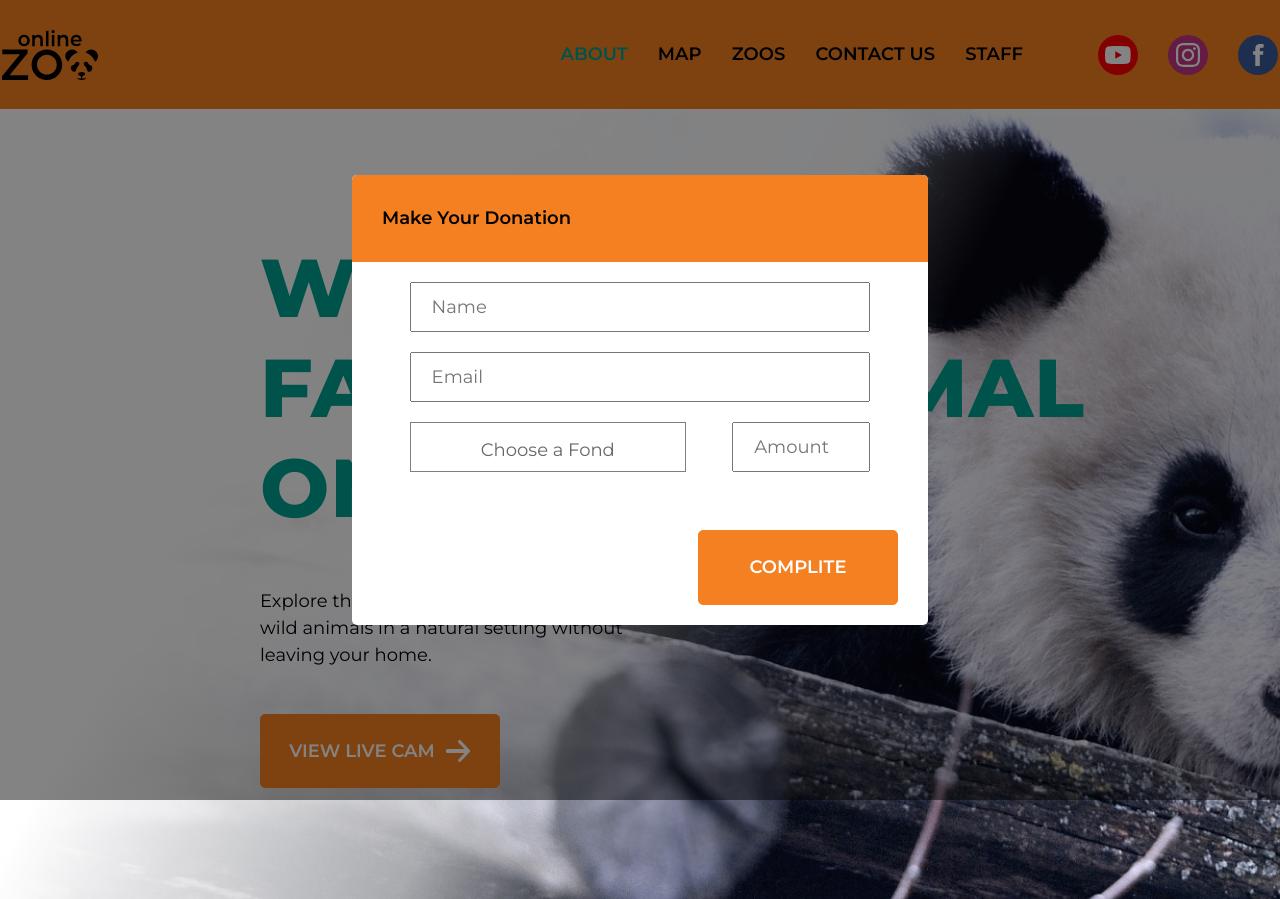
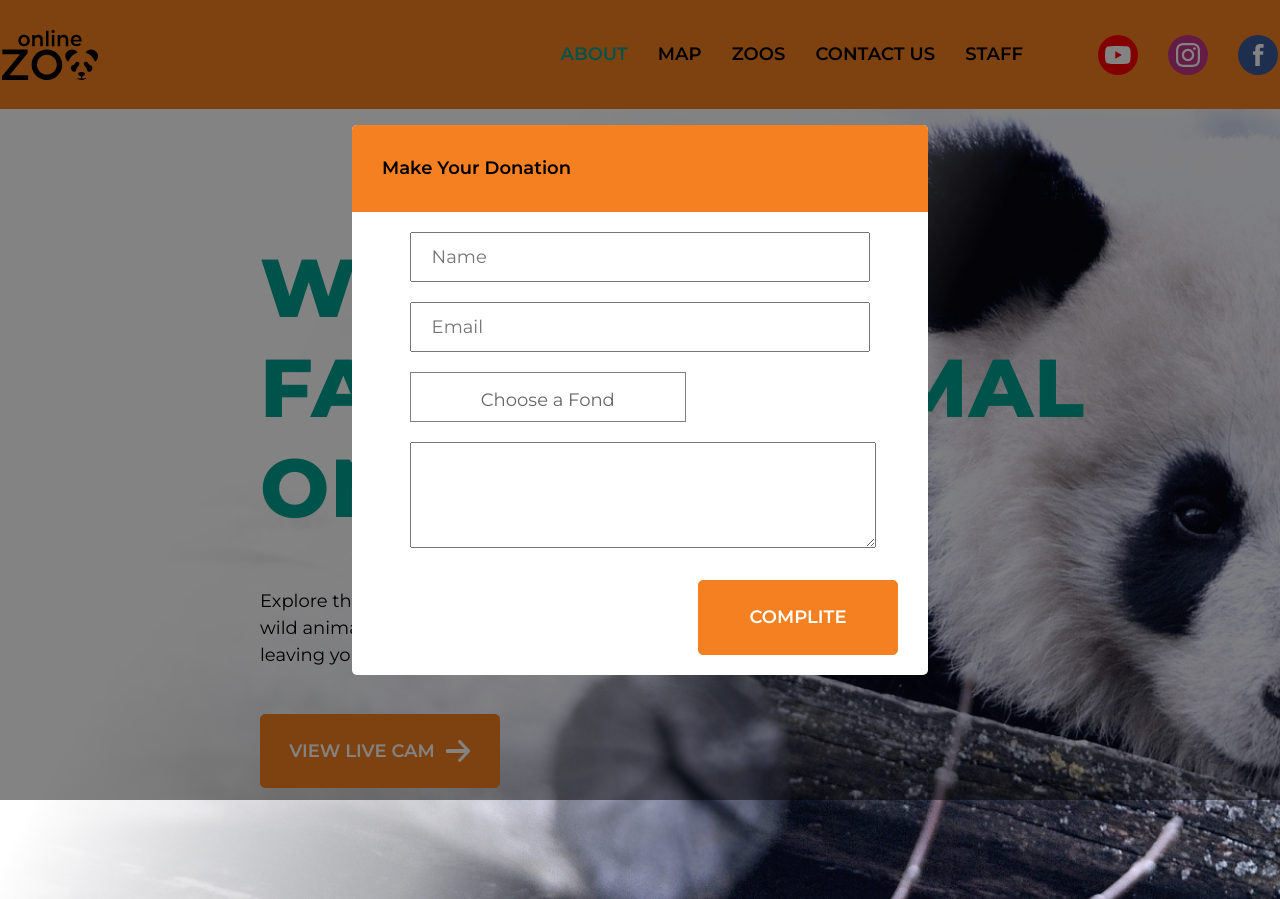
Before and after one commit to MaratkanovaAlexandra/---------------, a website built with webpack: page index.html in a window 1280 px wide. Shown: the top 899 px of the page. Built offline with nearby package versions, Linux system fonts and the light colour scheme; files whose address does not match are found by name.

Commit message:
feat: draw messege

```diff
--- /dev/null
+++ b/src/components/pop-up/messege.ts
@@ -0,0 +1,44 @@
+import { createAndAppendHtmlElement } from "../utils/add-element-function";
+import * as Const from "../utils/const";
+
+export class Messege {
+    private _back: HTMLElement;
+    private _wrapper:  HTMLElement;
+    private _name: HTMLInputElement;
+    private _email: HTMLInputElement;
+    private _fondSelector: HTMLInputElement;
+    private _messege: HTMLInputElement;
+    private _button: HTMLButtonElement;
+
+    init() {
+        this._back = document.createElement("div");
+        this._back.classList.add("pop_up__back");
+
+        this._wrapper = createAndAppendHtmlElement(this._back, "div", "pop_up__wrapper");
+        this._wrapper.classList.add("messege")
+        createAndAppendHtmlElement(this._wrapper, "div", "pop_up__header", "make your donation");
+
+        this._name = createAndAppendHtmlElement(this._wrapper, "input", "pop_up__nameinput");
+        this._name.placeholder = "Name";
+        this._email =  createAndAppendHtmlElement(this._wrapper, "input", "pop_up__emailinput");
+        this._email.placeholder = "Email";
+
+        this._fondSelector = createAndAppendHtmlElement(this._wrapper, "div", "pop_up__fondinput");
+        this._fondSelector.classList.add("messege__fondinput");
+        const OUTPUT = createAndAppendHtmlElement(this._fondSelector, "output", "pop_up__fondOutput");
+        OUTPUT.value = "Choose a Fond"
+        const SELECT = createAndAppendHtmlElement(this._fondSelector, "div", "pop_up__fondSelect");
+        createAndAppendHtmlElement(SELECT, "button", "pop_up__fondSelectOption", Const.condor);
+        createAndAppendHtmlElement(SELECT, "button", "pop_up__fondSelectOption", Const.Awesome_Africa);
+        createAndAppendHtmlElement(SELECT, "button", "pop_up__fondSelectOption", Const.Hao_Da);
+        createAndAppendHtmlElement(SELECT, "button", "pop_up__fondSelectOption", Const.Coala_Country);
+
+        this._messege = createAndAppendHtmlElement(this._fondSelector, "textarea", "messege__textarea");
+
+        this._button = createAndAppendHtmlElement(this._wrapper, "button", "pop_up__button", "complite");
+    }
+
+    get messege(): HTMLElement {
+        return this._back;
+    }
+}
--- a/src/index.ts
+++ b/src/index.ts
@@ -2,8 +2,8 @@ import "./styles/main.scss";
 
 import { Header } from "./components/header/header";
 import { FirstPage } from "./components/first-page/first-page";
-import { Footer } from "./components/footer/footer"
-import { Donation } from "./components/pop-up/pop-up"
+import { Footer } from "./components/footer/footer";
+import { Messege } from "./components/pop-up/messege";
 
 const ROOT = document.querySelector(".root");
 const HEADER = new Header;
@@ -15,10 +15,11 @@ FIRSTPAGE.init();
 const FOOTER = new Footer();
 FOOTER.init();
 
-const DONATION = new Donation();
-DONATION.init()
+const MESSEGE = new Messege();
+MESSEGE.init();
+
 
 ROOT.appendChild(HEADER.header);
 ROOT.appendChild(FIRSTPAGE.firstPage);
 ROOT.appendChild(FOOTER.footer);
-document.body.appendChild(DONATION.donation)
+ROOT.appendChild(MESSEGE.messege)
--- a/src/styles/layout/pop-up.scss
+++ b/src/styles/layout/pop-up.scss
@@ -114,3 +114,16 @@
     width: 200px;
   }
 }
+.messege {
+  height: 550px;
+}
+
+.messege__fondinput {
+  flex-direction: column;
+}
+
+.messege__textarea {
+  height: 100px;
+  width: 100%;
+  margin-top: 20px;
+}
```
Also changed, not shown: src/components/pop-up/donation.ts (renamed from src/components/pop-up/pop-up.ts).
